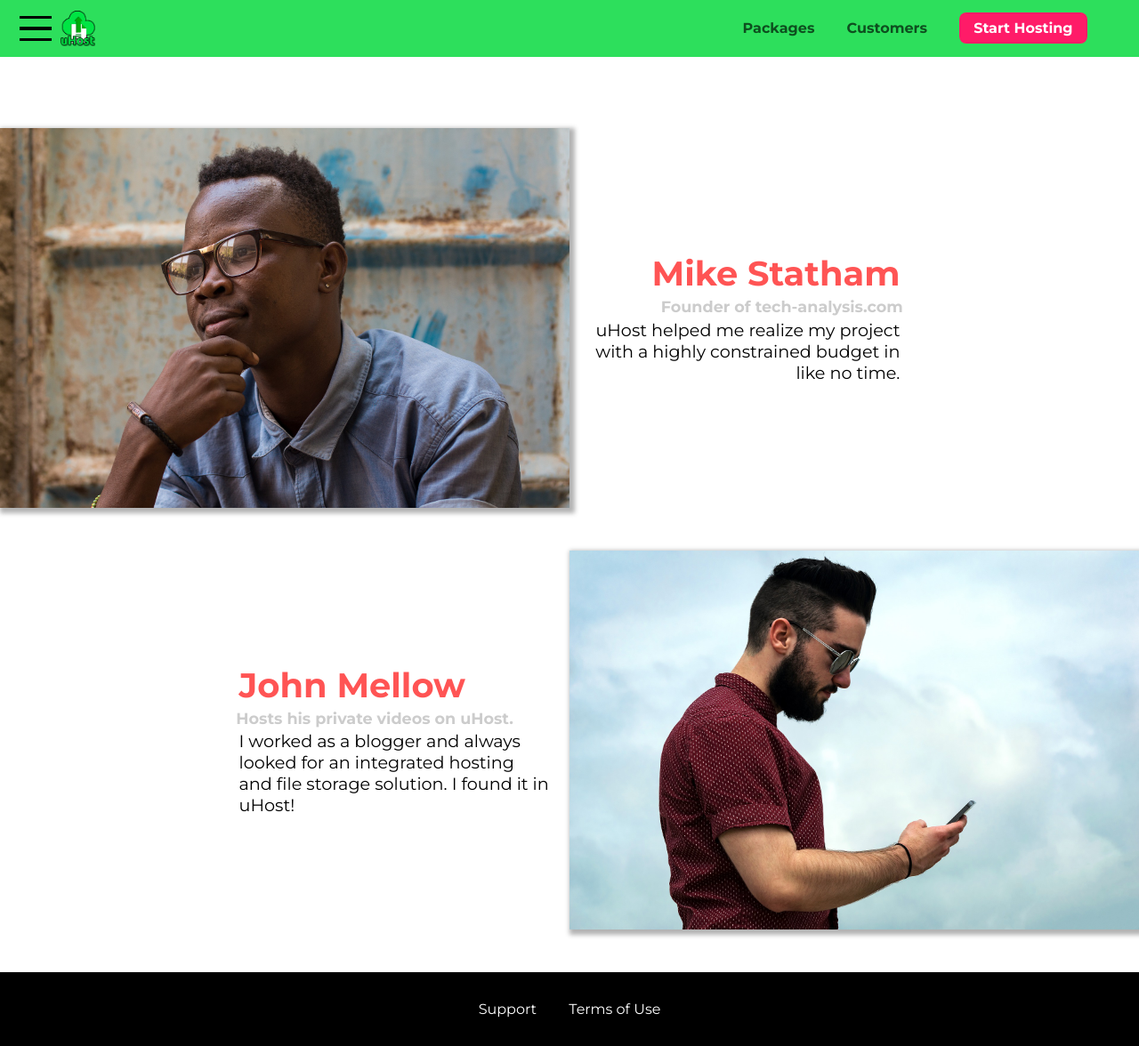
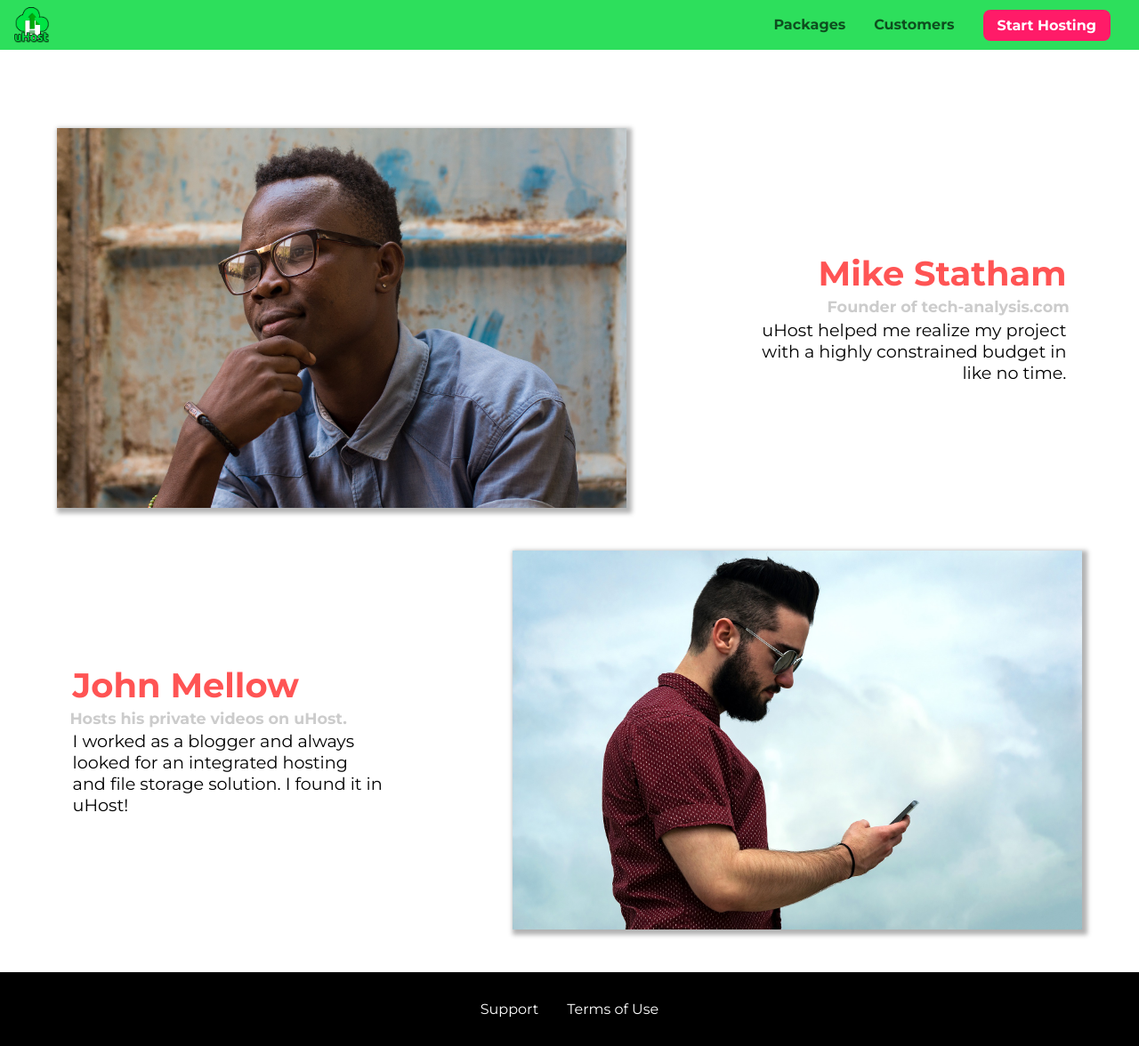
Before and after one commit to giabach99/web-hosting, a plain HTML site: page customers/index.html in a window 1280 px wide. Shown: the whole page at 89% size. Drawn offline with Linux system fonts and the light colour scheme.

Commit message:
flexbox added

```diff
--- a/customers/customers.css
+++ b/customers/customers.css
@@ -68,17 +68,16 @@ main {
     .testimonial {
       margin: 3rem auto;
       max-width: 1500px;
+      display: flex;
+      align-items: center;
+      justify-content: space-around;
     }
 
     .testimonial__image-container {
-      display: inline-block;
-      vertical-align: middle;
       width: 66%;
     }
 
     .testimonial__info {
-      display: inline-block;
-      vertical-align: middle;
       width: 30%;
     }
   }
--- a/hosting/shared.css
+++ b/hosting/shared.css
@@ -54,39 +54,36 @@ main {
     background: #2ddf5c;
     padding: 0.5rem 1rem;
     z-index: 1;
+    display: flex;
+    align-items: center;
+    justify-content: space-between;
 }
 
-.main-header > div {
-    display: inline-block;
-    vertical-align: middle;
-}
 
 .main-header__brand {
     color: #0e4f1f;
     text-decoration: none;
     font-weight: bold;
-    height: 2.5rem;
-    /* width: 20px; */
-    display: inline-block;
-    vertical-align: middle;
 }
 
 .main-header__brand img {
-    height: 100%;
+    height: 2.5rem;
+    vertical-align: middle;
     /* width: 100%; */
 }
 
 .main-nav {
-    display: inline-block;
+    /* display: inline-block;
     text-align: right;
     width: calc(100% - 122px);
-    vertical-align: middle;
+    vertical-align: middle; */
 }
 
 .main-nav__items {
     margin: 0;
     padding: 0;
     list-style: none;
+    display: flex;
 }
 
 .main-nav__item {
@@ -125,6 +122,16 @@ main {
     border: none;
 }
 
+@media (min-width: 40rem) {
+    .toggle-button {
+      display: none;
+    }
+
+    .main-nav {
+      display: flex;
+    }
+  }
+
 .main-footer {
     background: black;
     padding: 2rem;
@@ -135,12 +142,14 @@ main {
     list-style: none;
     margin: 0;
     padding: 0;
-    text-align: center;
+    display: flex;
+    flex-direction: column;
+    align-items: center;
 }
 
 .main-footer__link {
-    display: inline-block;
-    margin: 0 1rem;
+
+    margin: 0.5rem 0;
 }
 
 .main-footer__link a {
@@ -168,9 +177,12 @@ main {
     width: 90%;
     height: 100%;
     list-style: none;
-    margin: 10% auto;
+    margin: 0 auto;
     padding: 0;
-    text-align: center;
+    display: flex;
+    flex-direction: column;
+    justify-content: center;
+    align-items: center;
   }
 
   .mobile-nav__item {
@@ -212,3 +224,14 @@ main {
 .open {
     display: block !important;
 }
+
+@media (min-width: 40rem) {
+    .main-footer__link {
+        margin: 0 1rem;
+    }
+
+    .main-footer__links {
+        flex-direction: row;
+        justify-content: center;
+    }
+}
```
